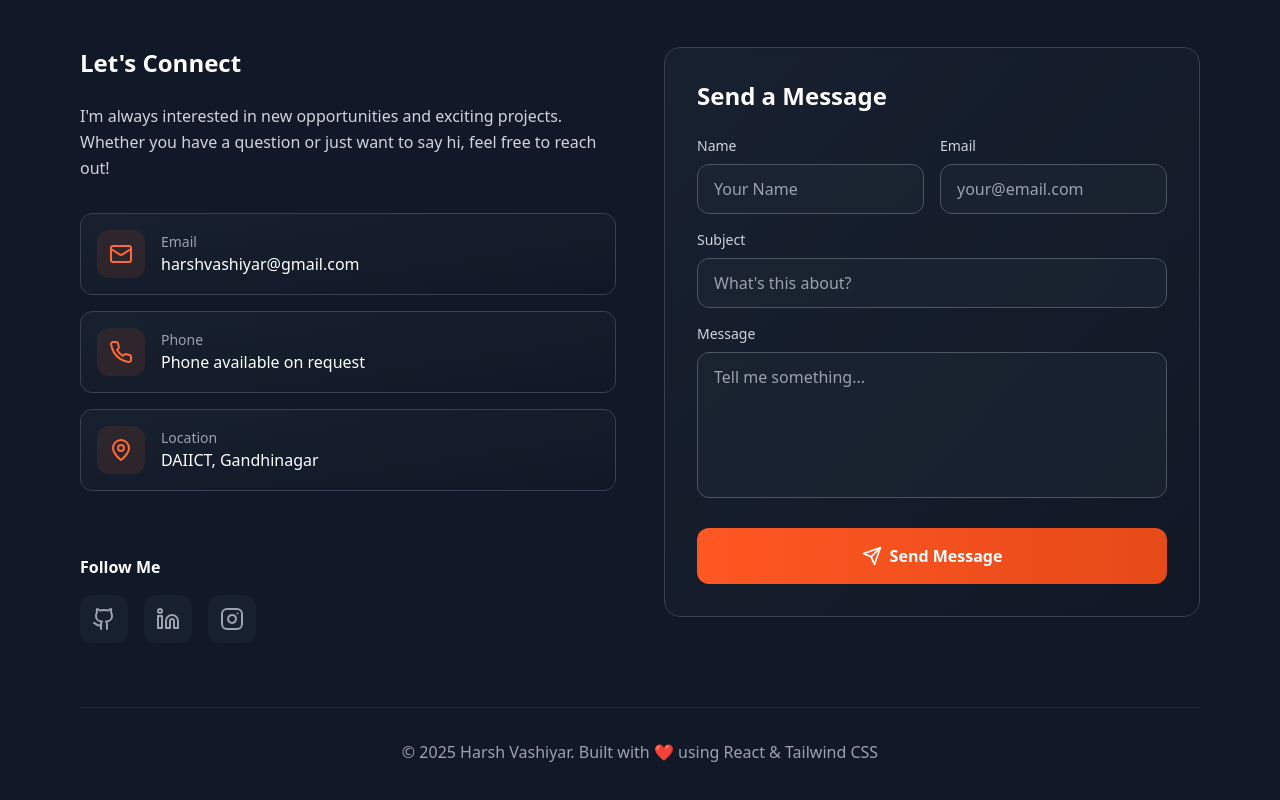
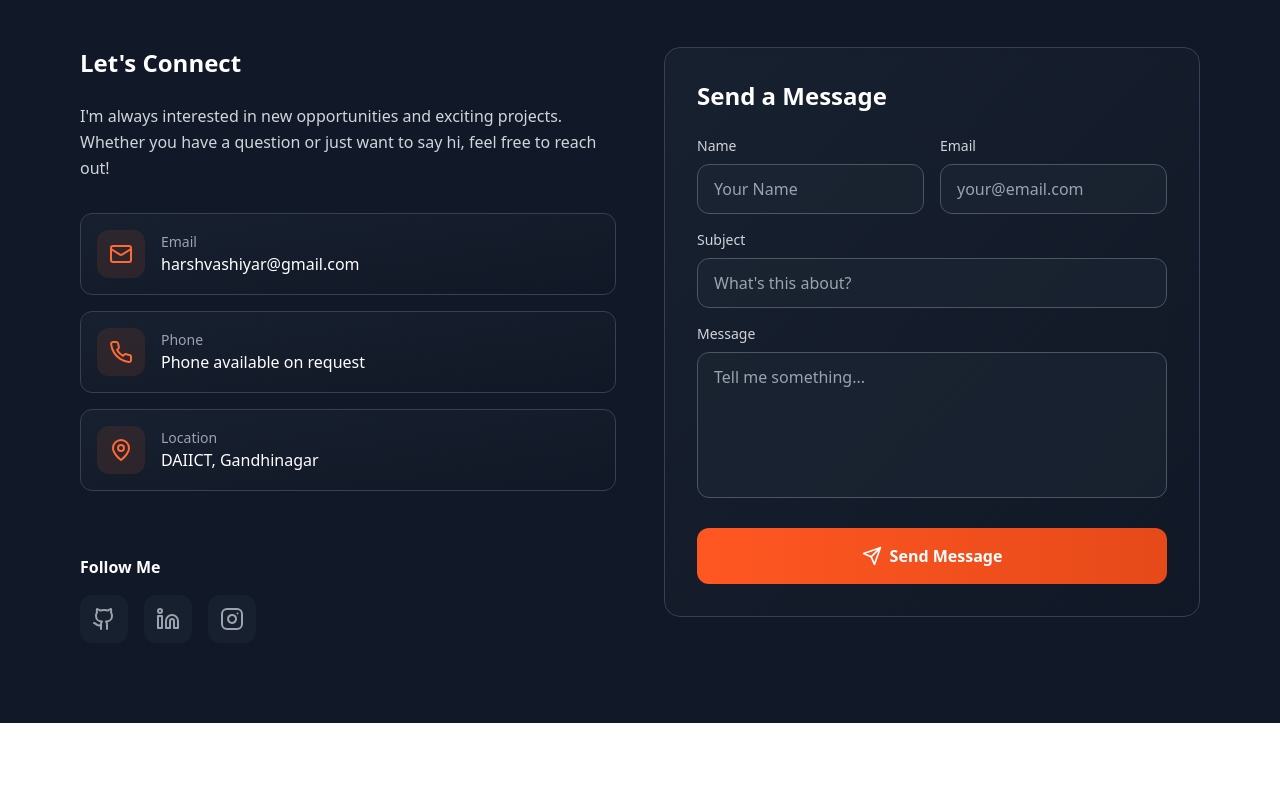
Before and after one commit to HarshVashiyar/Portfolio, a React (Vite) app: page / in a window 1280 px wide. Shown: the part 5109-5909 px from the top of the page. After the commit the page ends 5832 px from the top, so only its background shows below. Built offline with nearby package versions, Linux system fonts and the light colour scheme.

Commit message:
Removed footer

```diff
--- a/src/components/Contact.jsx
+++ b/src/components/Contact.jsx
@@ -224,11 +224,11 @@ const Contact = () => {
         </div>
 
         {/* Footer */}
-        <div className="text-center mt-16 pt-8 border-t border-gray-800">
+        {/* <div className="text-center mt-16 pt-8 border-t border-gray-800">
           <p className="text-gray-400">
             © 2025 Harsh Vashiyar. Built with ❤️ using React & Tailwind CSS
           </p>
-        </div>
+        </div> */}
       </div>
     </section>
   );
```
